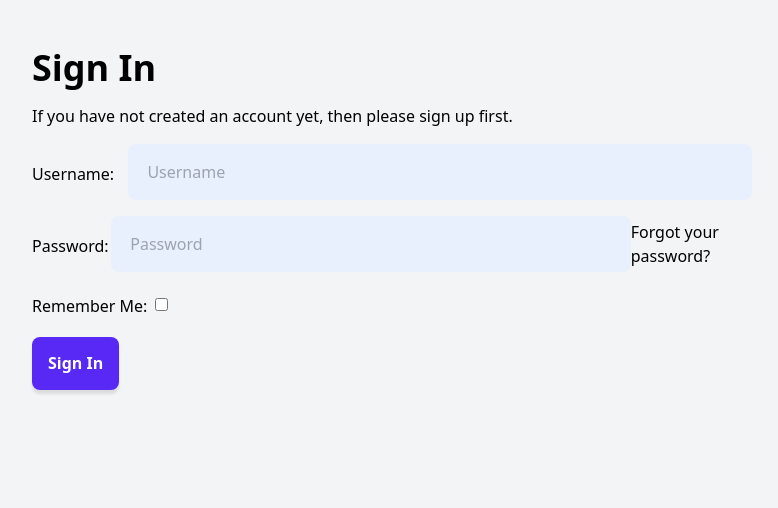
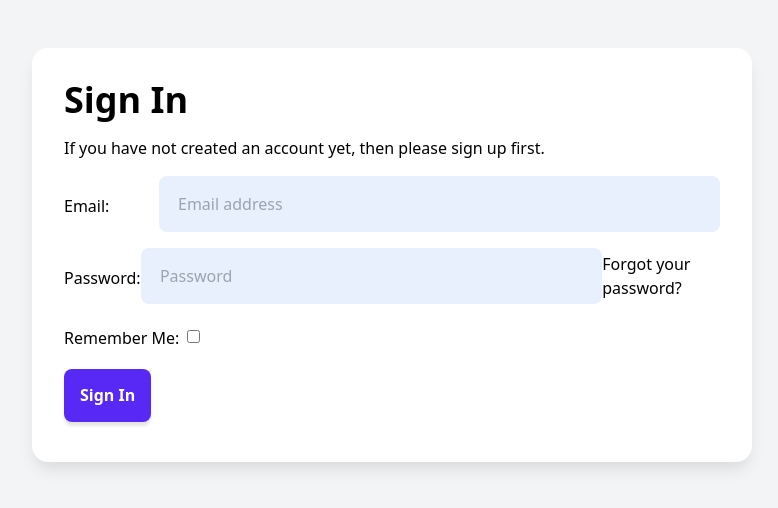
Before and after one commit to NguyenHoangNhatPhi/Blogs, a Django app: page /accounts/login/ in a window 1280 px wide. Shown: the part 80-588 px from the top of the page, without its empty margins (248-1026 px from the left). Run offline with Django 5.2, Linux system fonts and the light colour scheme; some libraries are stand-ins or nearby versions.

Commit message:
Update UI CSS for django-allauth

```diff
--- a/a_core/settings.py
+++ b/a_core/settings.py
@@ -152,3 +152,8 @@ INTERNAL_IPS = [
 ]
 LOGIN_REDIRECT_URL = '/'
 LOGOUT_REDIRECT_URL = '/'
+SIGNUP_REDIRECT_URL = '/'
+
+EMAIL_BACKEND = 'django.core.mail.backends.console.EmailBackend'
+ACCOUNT_AUTHENTICATION_METHOD = 'email'
+ACCOUNT_EMAIL_REQUIRED = True
--- a/templates/allauth/layouts/base.html
+++ b/templates/allauth/layouts/base.html
@@ -1,4 +1,4 @@
-{% extends 'layouts/b.html' %}
+{% extends 'layouts/c.html' %}
 
 {% block content %}
 
--- /dev/null
+++ b/templates/layouts/c.html
@@ -0,0 +1,14 @@
+{% extends 'base.html' %}
+
+{% block layout %}
+
+<content class="block max-w-3xl mx-auto my-12 px-6">
+    <div class="card p-8 !pb-10">
+        {% block content%}
+
+        {% endblock %}
+    </div>
+
+</content>
+
+{% endblock %}
```
